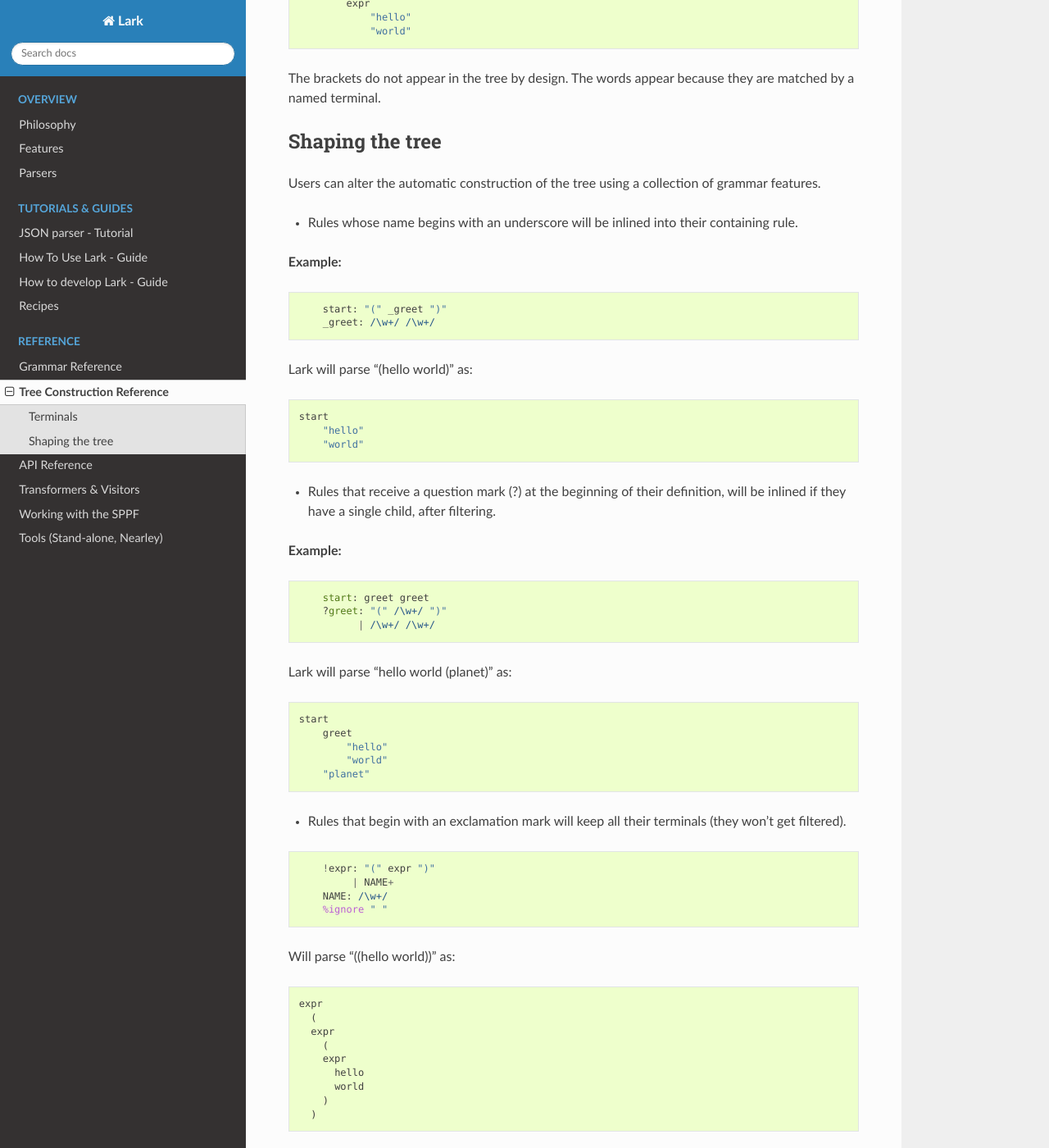
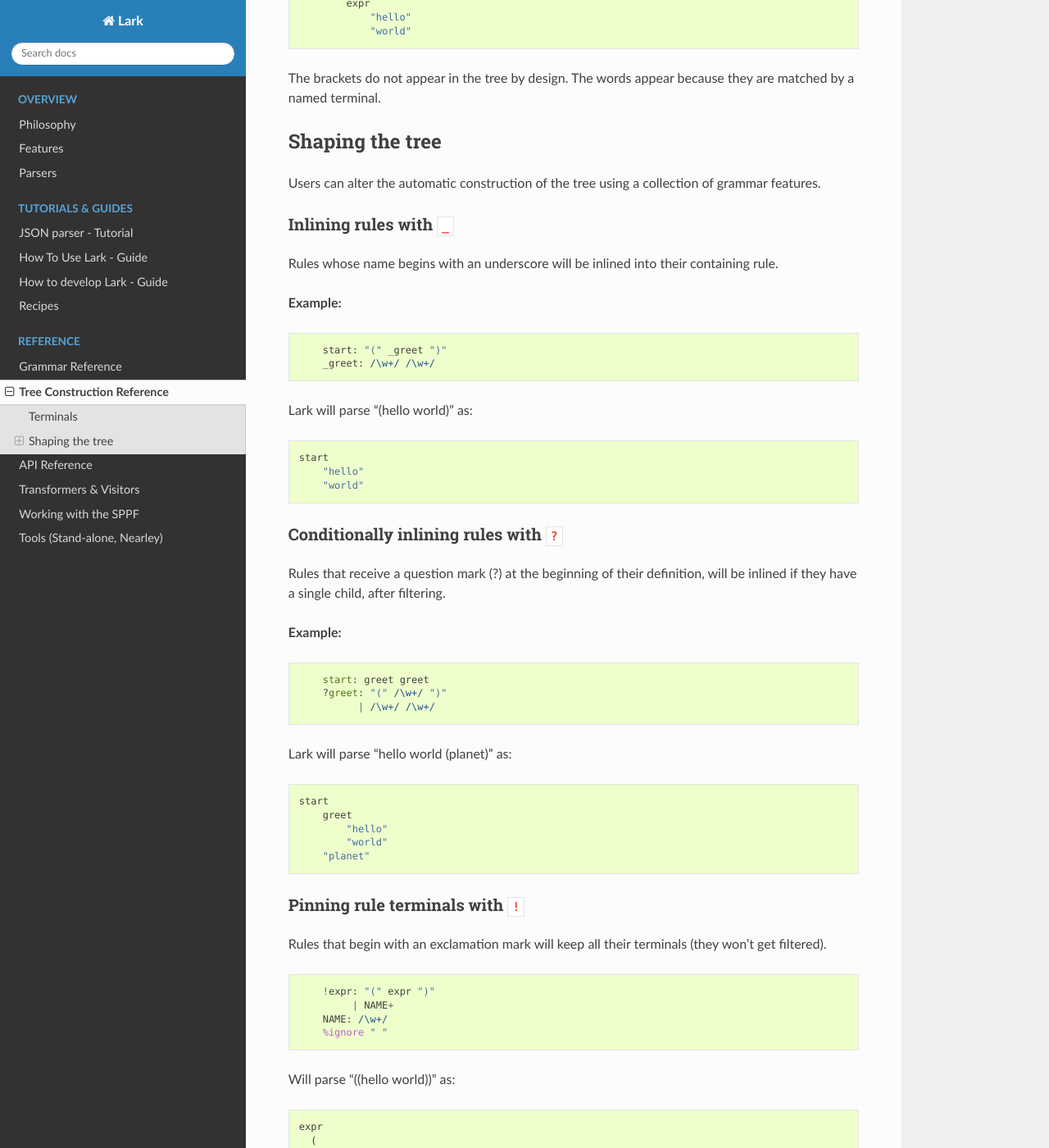
Before and after one commit to lark-parser/lark, a Sphinx documentation site: the page built from docs/tree_construction.md, in a window 1280 px wide and 1400 px high, scrolled down 1727 px. Shown: the whole window at 82% size. Built offline with Sphinx 7.4.7 and the Read the Docs theme 2.0.0, drawn with Linux system fonts in a browser that asks for light colours; pages that are not in the unit, such as notebooks, are missing from menus.

Commit message:
Give "Shaping the tree" clear sub-headings
The sub-headings make these important bits of Lark syntax easier to find and reference.

````diff
--- a/docs/tree_construction.md
+++ b/docs/tree_construction.md
@@ -78,8 +78,9 @@ The brackets do not appear in the tree by design. The words appear because they
 
 Users can alter the automatic construction of the tree using a collection of grammar features.
 
+### Inlining rules with `_`
 
-* Rules whose name begins with an underscore will be inlined into their containing rule.
+Rules whose name begins with an underscore will be inlined into their containing rule.
 
 **Example:**
 
@@ -94,8 +95,9 @@ Lark will parse "(hello world)" as:
         "hello"
         "world"
 
+### Conditionally inlining rules with `?`
 
-* Rules that receive a question mark (?) at the beginning of their definition, will be inlined if they have a single child, after filtering.
+Rules that receive a question mark (?) at the beginning of their definition, will be inlined if they have a single child, after filtering.
 
 **Example:**
 
@@ -113,7 +115,9 @@ Lark will parse "hello world (planet)" as:
             "world"
         "planet"
 
-* Rules that begin with an exclamation mark will keep all their terminals (they won't get filtered).
+### Pinning rule terminals with `!`
+
+Rules that begin with an exclamation mark will keep all their terminals (they won't get filtered).
 
 ```perl
     !expr: "(" expr ")"
@@ -136,7 +140,9 @@ Will parse "((hello world))" as:
 
 Using the `!` prefix is usually a "code smell", and may point to a flaw in your grammar design.
 
-* Aliases - options in a rule can receive an alias. It will be then used as the branch name for the option, instead of the rule name.
+### Aliasing rules
+
+Aliases - options in a rule can receive an alias. It will be then used as the branch name for the option, instead of the rule name.
 
 **Example:**
 
````
